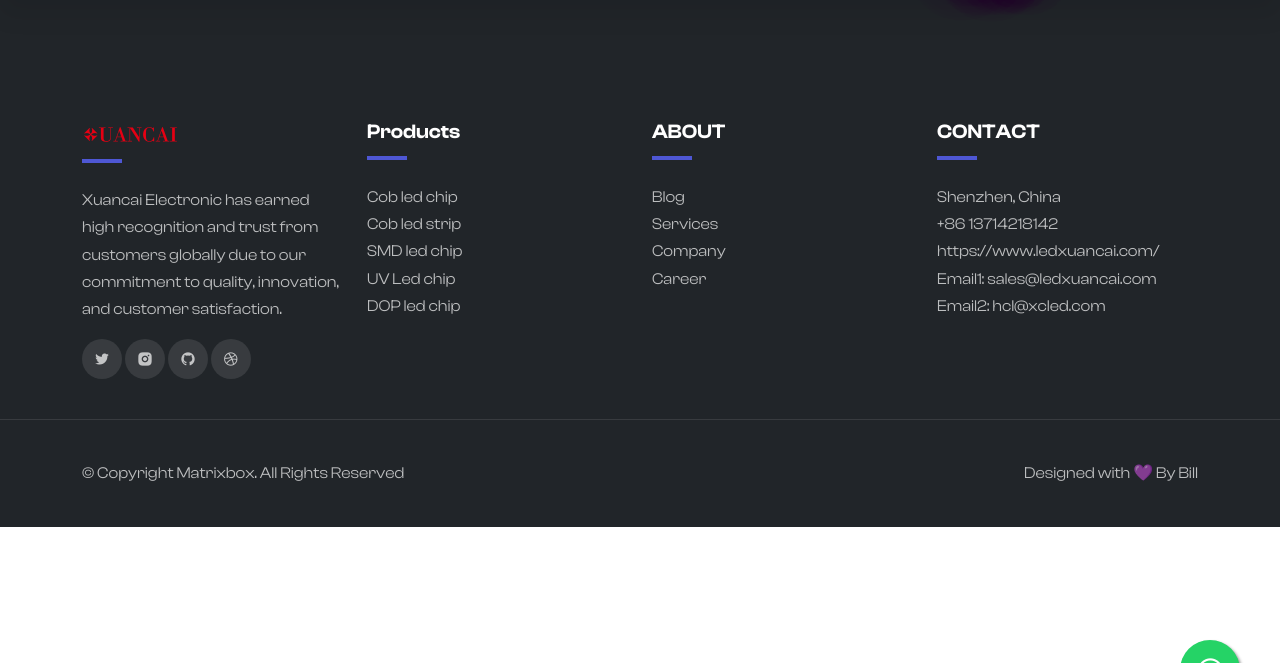
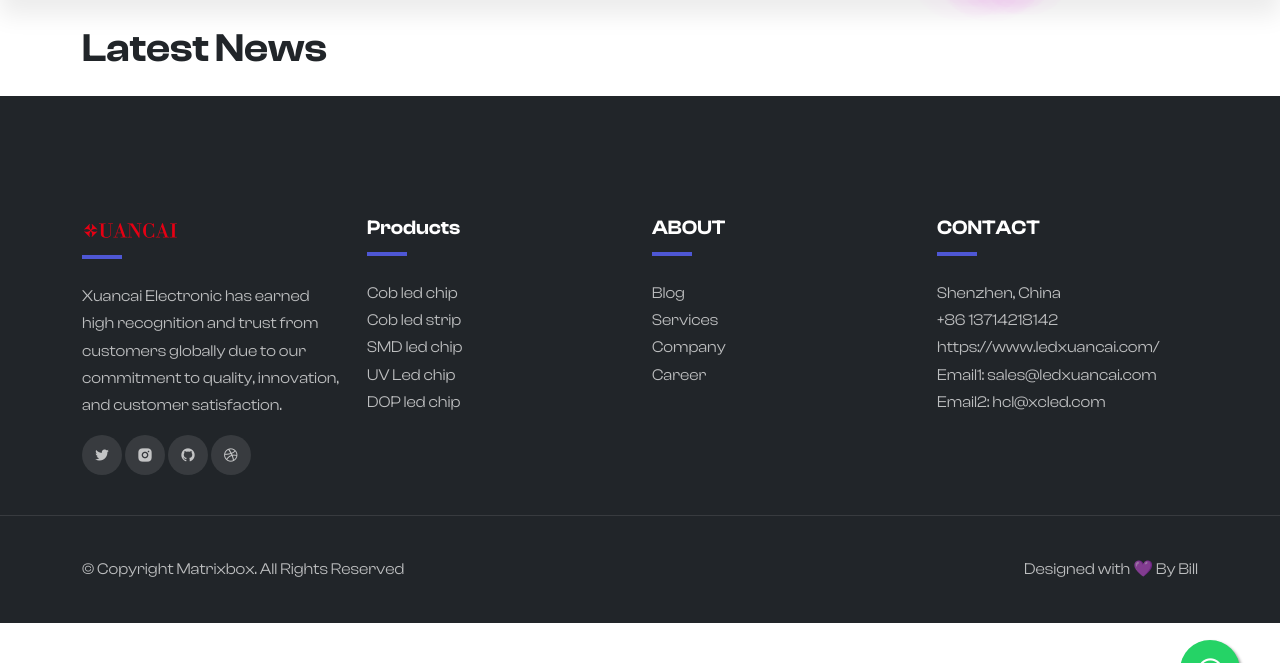
Before and after one commit to matrixfire/my_new_ecommerce2, a Django app: page /news/ in a window 1280 px wide. Shown: the part 60-723 px from the top of the page. Run offline with Django 3.2, Linux system fonts and the light colour scheme; data that the repository does not hold is empty; some libraries are stand-ins or nearby versions; some web fonts are replaced.

Commit message:
ok20231215

```diff
--- a/news/templates/news/news.html
+++ b/news/templates/news/news.html
@@ -1,23 +1,31 @@
 {% extends 'base.html' %}
+
 {% block content %}
-  {% for news in newss %}
-  <div class="card mb-3">
-    <div class="row g-0">
-      <div>
-        <div class="card-body">
-          <h5 class="card-title">{{ news.headline }}</h5>
+  <div class="container mt-4">
+    <h1 class="mb-4">Latest News</h1>
 
-          {% if news.image %}
-          <img src="{{ news.image.url }}" class="img-fluid" alt="{{ news.headline }}">
-          {% endif %}
-
-          <p class="card-text">{{ news.body |truncatechars:100 }}</p>
-          <p class="card-text"><small class="text-muted">
-            {{ news.pub_date }}
-          </small></p>
-        </div>
-      </div>
-    </div>
+    <ul class="news-list">
+      {% for news in newss %}
+        <li class="mb-4"> <!-- Added margin-bottom class -->
+          <a href="{% url 'news:news_detail' news.id %}" title="{{ news.headline }}">
+            <div class="row">
+              <div class="col-sm-4">
+                <div class="news-pic clearfix">
+                  {% if news.image %}
+                    <img src="{{ news.image.url }}" alt="{{ news.headline }}">
+                  {% endif %}
+                </div>
+              </div>
+              <div class="col-sm-8">
+                <h1 class="news-title clearfix">{{ news.headline }}</h1>
+                <div class="news-brief clearfix hidden-sm hidden-xs">
+                  {{ news.body|truncatechars:100 }}
+                </div>
+              </div>
+            </div>
+          </a>
+        </li>
+      {% endfor %}
+    </ul>
   </div>
-  {% endfor %}
-{% endblock content %}
+{% endblock %}
--- a/news/templates/news/news_detail.html
+++ b/news/templates/news/news_detail.html
@@ -7,6 +7,11 @@
 
         <!-- Blog Post Title -->
         <h1 class="mb-4">{{ news_content.headline }}</h1>
+
+        <!-- Blog Post Image (if available) -->
+        {% if news_content.image %}
+          <img src="{{ news_content.image.url }}" class="img-fluid mb-4" alt="{{ news_content.headline }}">
+        {% endif %}
 
         <!-- Blog Post Content -->
         <div class="mb-4">
--- a/news/views.py
+++ b/news/views.py
@@ -1,5 +1,7 @@
 from django.shortcuts import render
 from .models import News
+from django.shortcuts import get_object_or_404
+
 
 def news(request):
     newss = News.objects.all().order_by('-pub_date')
```
